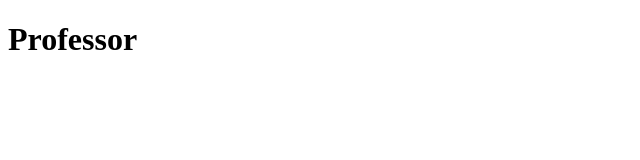
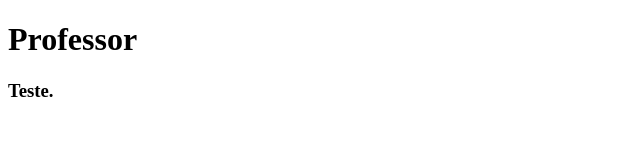
Before and after one commit to vilanovalucas/profcode, a plain HTML site: page index.html in a window 1280 px wide. Shown: the full height of the page, 0-640 px from the left. Drawn offline with Linux system fonts and the light colour scheme.

Commit message:
Adicionei uma linha com a String Teste.

```diff
--- a/index.html
+++ b/index.html
@@ -6,5 +6,6 @@
     </head>
     <body>
         <h1>Professor</h1>
+        <h3>Teste.</h3>
     </body>
 </html>
```
